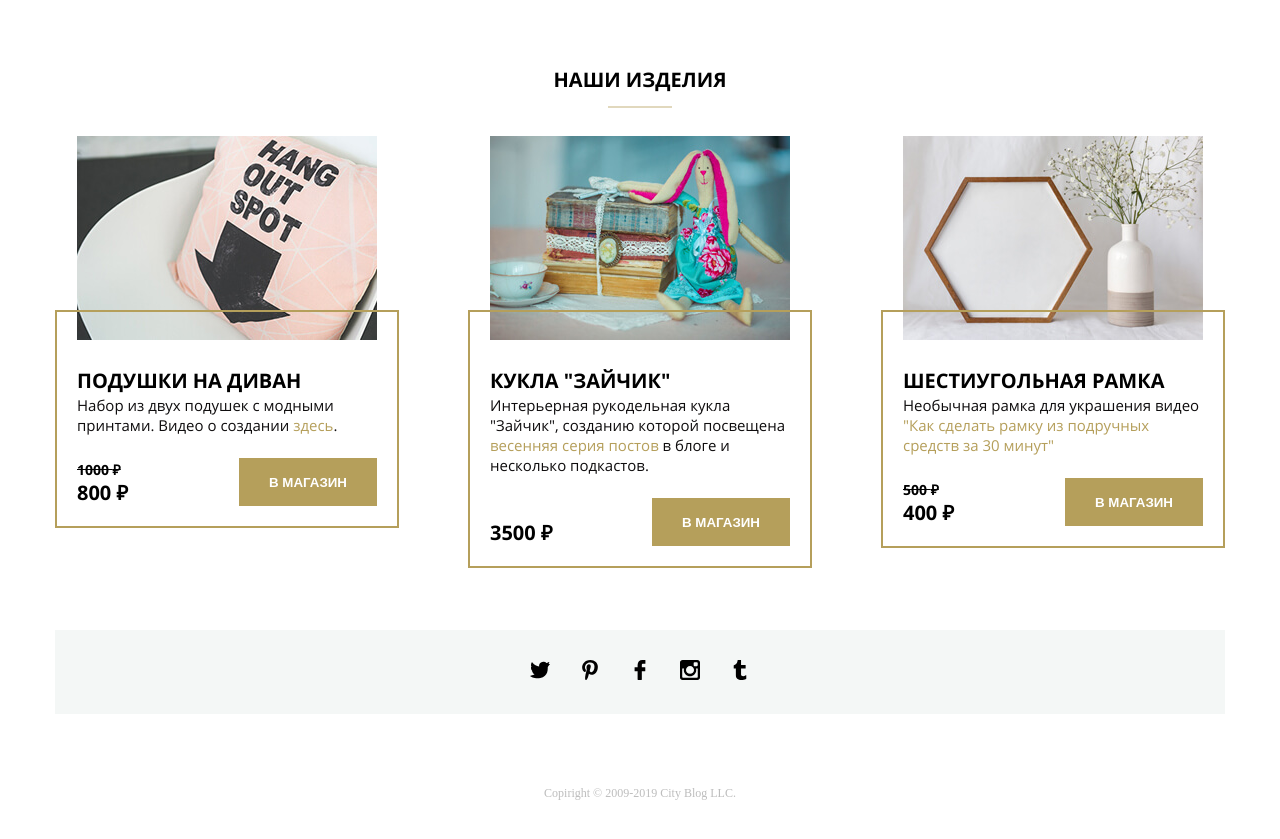
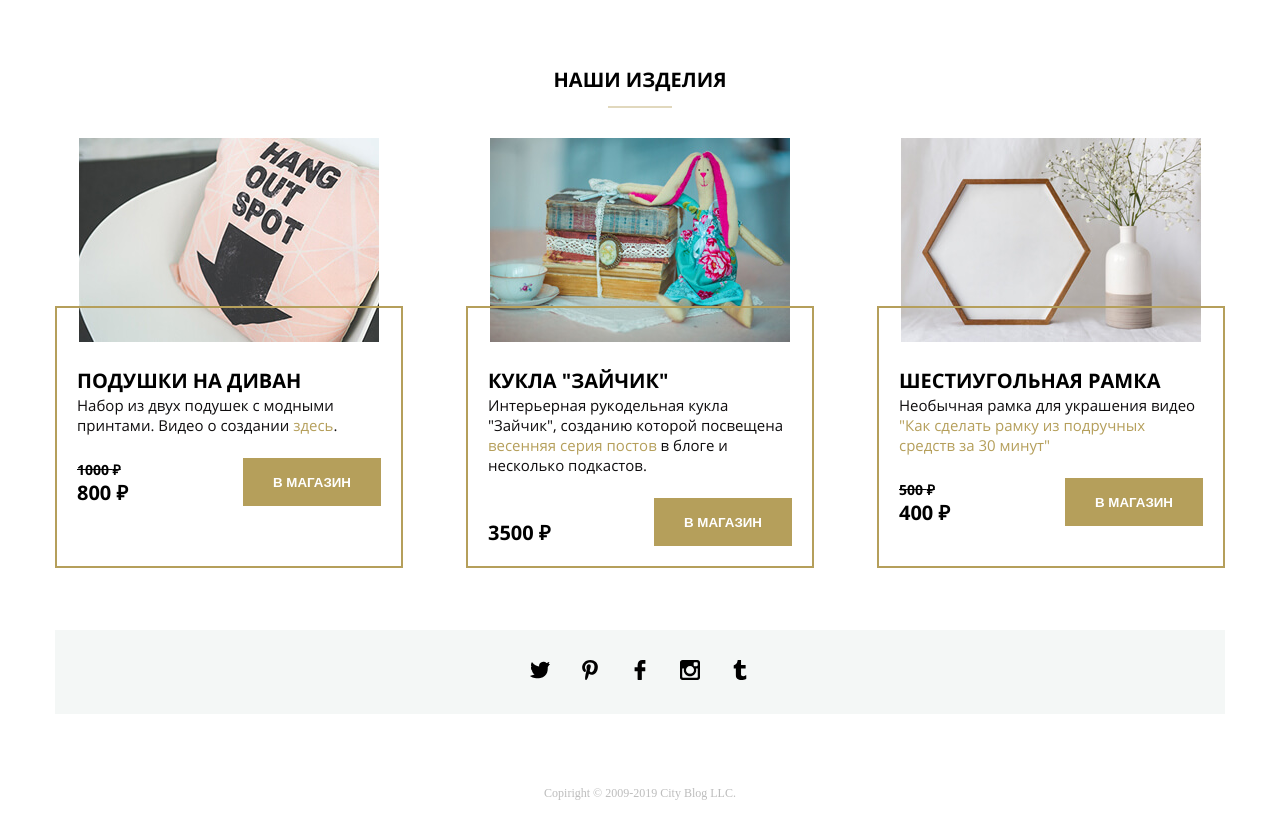
Before and after one commit to VMoiseev/MQDiplom, a plain HTML site: page index.html in a window 1280 px wide. Shown: the part 2840-3679 px from the top of the page. Drawn offline with Linux system fonts and the light colour scheme; files whose address does not match are found by name.

Commit message:
Add files via upload

```diff
--- a/css/style.css
+++ b/css/style.css
@@ -1078,6 +1078,8 @@ body {
 .shop-product {
   display: flex;
   flex-direction: column;
+  border: 2px solid #b59f5b;
+  margin-top: 170px;
 }
 
 .shop-title {
@@ -1099,10 +1101,14 @@ body {
   opacity: 0.4;
 }
 
+.shop-product-preview {
+  margin-top: -170px;
+  z-index: -1;
+}
+
 .shop-product-body {
   padding: 50px 20px 20px;
   margin-top: -60px;
-  border: 2px solid #b59f5b;
 }
 
 .shop-content-title {
```
